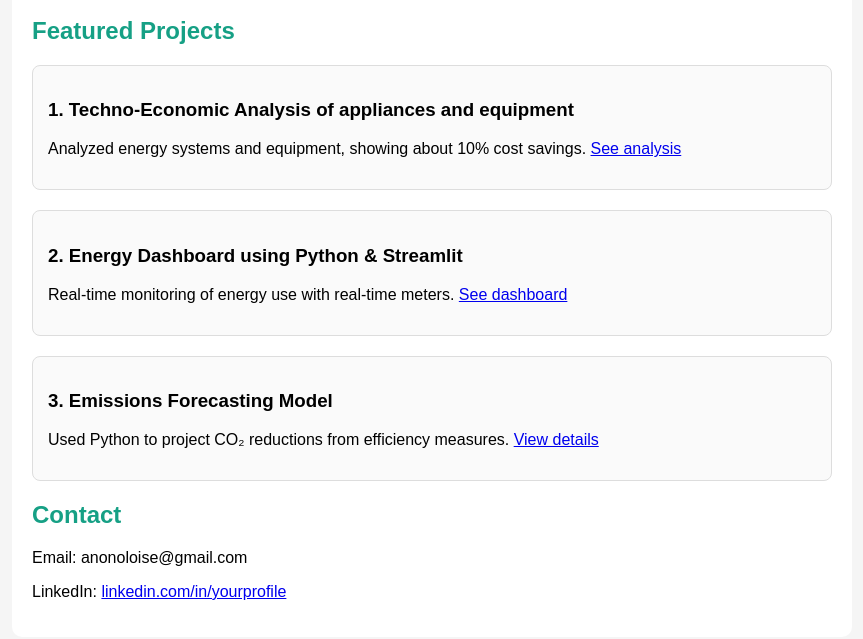
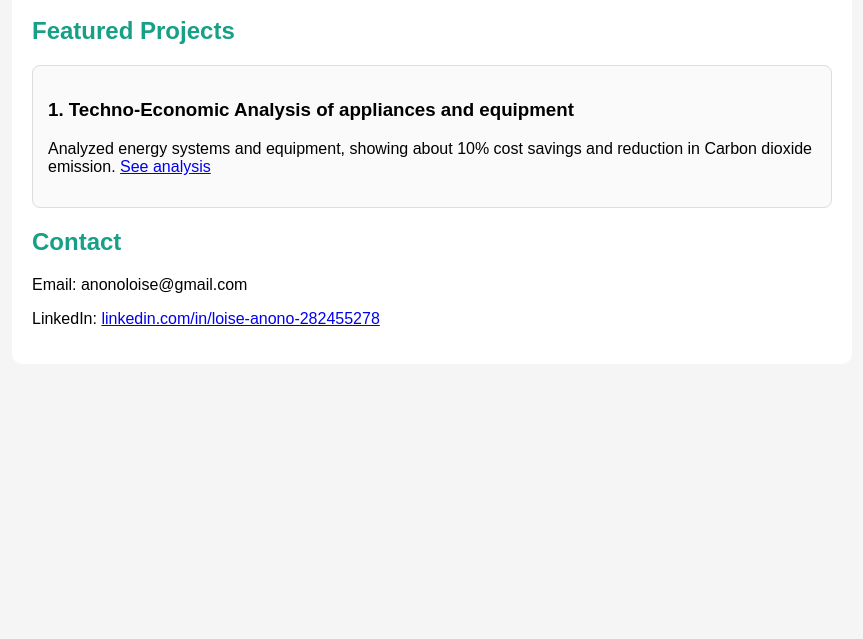
Before and after one commit to loian29/Engergy_portfolio, a plain HTML site: page index.html in a window 1280 px wide. Shown: the part 179-818 px from the top of the page, without its empty margins (208-1071 px from the left). Drawn offline with Linux system fonts and the light colour scheme.

Commit message:
Update index.html

```diff
--- a/index.html
+++ b/index.html
@@ -37,22 +37,13 @@
 
     <div class="project">
       <h3>1. Techno-Economic Analysis of appliances and equipment</h3>
-      <p>Analyzed energy systems and equipment, showing about 10% cost savings. <a href="project1.html">See analysis</a></p>
+      <p>Analyzed energy systems and equipment, showing about 10% cost savings and reduction in Carbon dioxide emission.
+         <a href="lighting_appliance_A4.pdf" target="_blank">See analysis</a>
+      </p>
     </div>
-
-    <div class="project">
-      <h3>2. Energy Dashboard using Python & Streamlit</h3>
-      <p>Real-time monitoring of energy use with real-time meters. <a href="dashboard.html">See dashboard</a></p>
-    </div>
-
-    <div class="project">
-      <h3>3. Emissions Forecasting Model</h3>
-      <p>Used Python to project CO₂ reductions from efficiency measures. <a href="emissions.html">View details</a></p>
-    </div>
-
     <h2>Contact</h2>
     <p>Email: anonoloise@gmail.com</p>
-    <p>LinkedIn: <a href="http://www.linkedin.com/in/loise-anono-282455278">linkedin.com/in/yourprofile</a></p>
+    <p>LinkedIn: <a href="http://www.linkedin.com/in/loise-anono-282455278">linkedin.com/in/loise-anono-282455278</a></p>
   </div>
 </body>
 </html>
```
